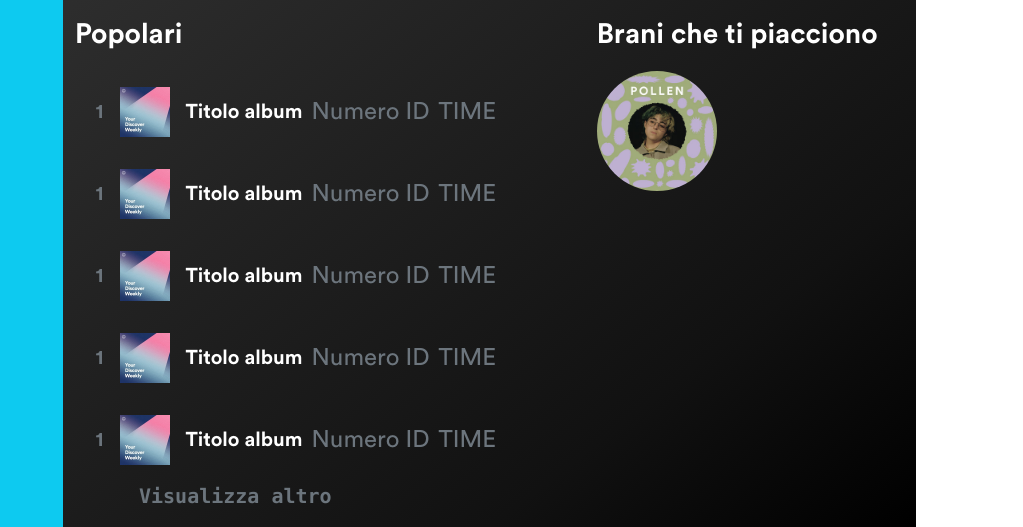
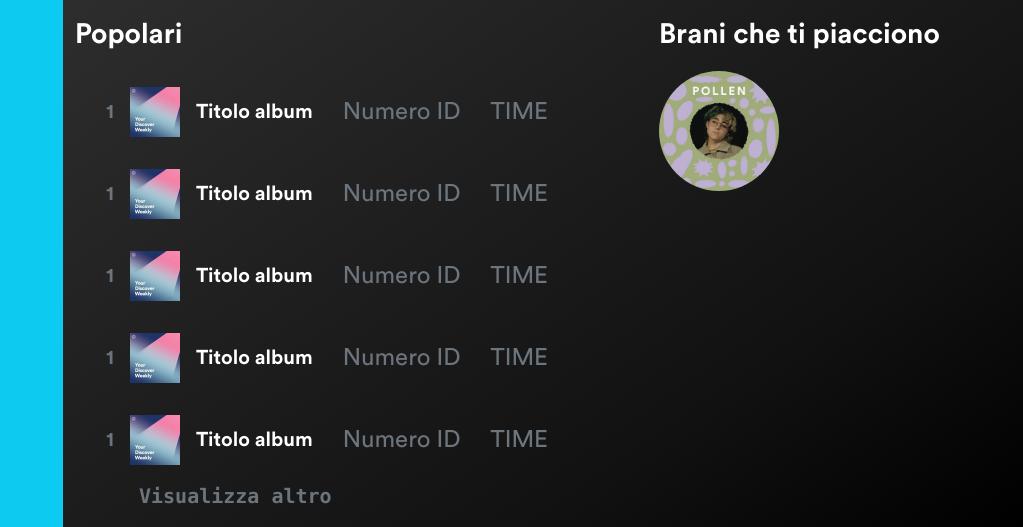
Before and after one commit to Estethell/Build-Week-2, a plain HTML site: page index.html in a window 1280 px wide. Shown: the part 555-1082 px from the top of the page, without its empty margins (257-1280 px from the left). Drawn offline with nearby package versions, Linux system fonts and the light colour scheme.

Commit message:
commit fix

```diff
--- a/index.html
+++ b/index.html
@@ -19,7 +19,7 @@
       <div class="row">
         <div class="col-3 bg-info"></div>
 
-        <div class="col-8 bg-danger p-0">
+        <div class="col-9 bg-danger p-0">
           <div class="heroDiv d-flex flex-column justify-content-end ps-">
             <div class="d-flex flex-column ps-3">
               <p class="ArtistaVer fs-5 fw-bold mb-0">
```
